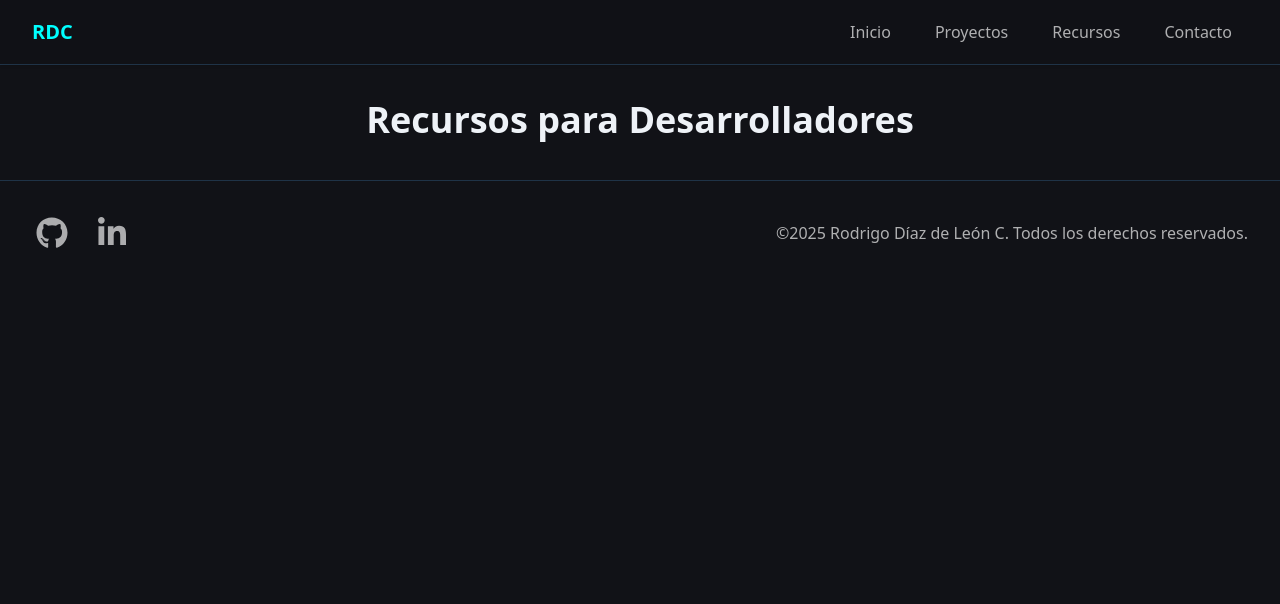
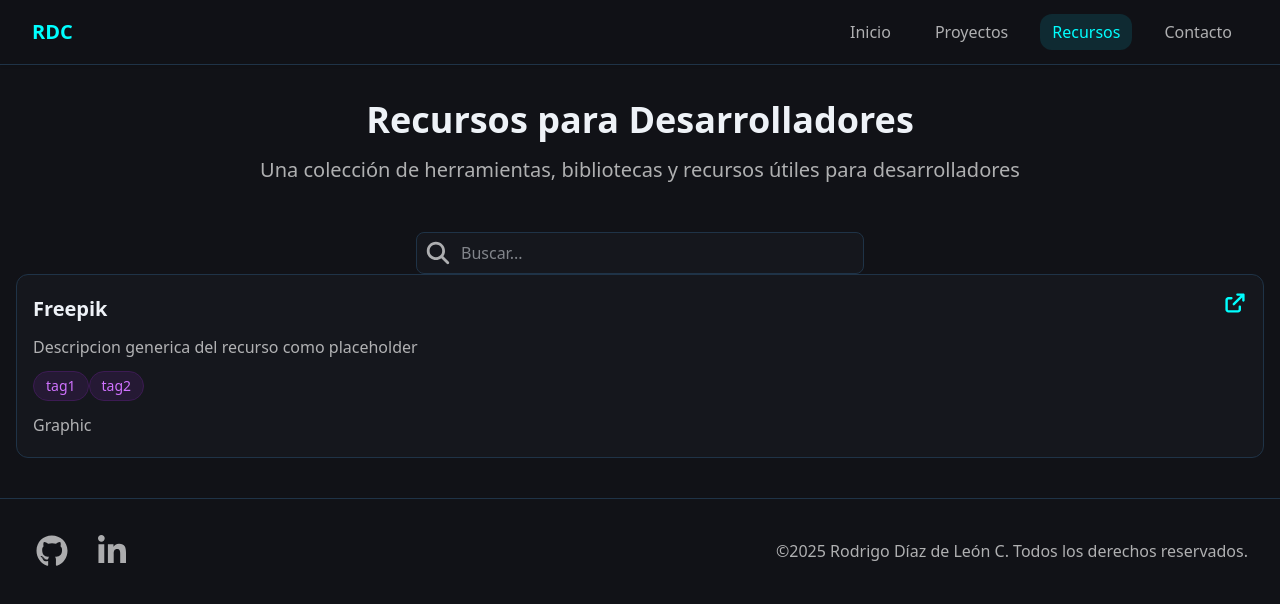
Before and after one commit to RoyDCC/RoyDCC.github.io, a Vue app: page /resources in a window 1280 px wide. Shown: the top 604 px of the page. Built offline with nearby package versions, Linux system fonts and the light colour scheme.

Commit message:
New resources interface structure, little fix in contact page and first version of resource card component

```diff
--- a/src/shared/components/Navbar.vue
+++ b/src/shared/components/Navbar.vue
@@ -16,20 +16,20 @@
             tabindex="0"
             class="menu menu-sm dropdown-content bg-base-100 rounded-box z-1 mt-3 w-52 p-2 shadow bg-default rounded-lg"
           >
-            <li><router-link to="/" class="rounded-xl text-base">Inicio</router-link></li>
-            <li><router-link to="#" class="rounded-xl text-base">Proyectos</router-link></li>
-            <li><router-link to="/resources" class="rounded-xl text-base">Recursos</router-link></li>
-            <li><router-link to="/contact" class="rounded-xl text-base">Contacto</router-link></li>
+            <li><router-link active-class="bg-active-blue" to="/" class="rounded-xl text-base">Inicio</router-link></li>
+            <li><span active-class="bg-active-blue" to="#" class="rounded-xl text-base">Proyectos</span></li>
+            <li><router-link active-class="bg-active-blue" to="/resources" class="rounded-xl text-base">Recursos</router-link></li>
+            <li><router-link active-class="bg-active-blue" to="/contact" class="rounded-xl text-base">Contacto</router-link></li>
           </ul>
         </div>
         <router-link to="/" class="text-xl text-cian font-bold">RDC</router-link>
       </div>
       <div class="navbar-center hidden lg:flex pt-0">
         <ul class="menu menu-horizontal px-1 gap-5">
-          <li><router-link to="/" class="rounded-xl text-base">Inicio</router-link></li>
-          <li><router-link to="#" class="rounded-xl text-base">Proyectos</router-link></li>
-          <li><router-link to="/resources" class="rounded-xl text-base">Recursos</router-link></li>
-          <li><router-link to="/contact" class="rounded-xl text-base">Contacto</router-link></li>
+          <li><router-link active-class="bg-active-blue" to="/" class="rounded-xl text-base">Inicio</router-link></li>
+          <li><span active-class="bg-active-blue" to="#" class="rounded-xl text-base">Proyectos</span></li>
+          <li><router-link active-class="bg-active-blue" to="/resources" class="rounded-xl text-base">Recursos</router-link></li>
+          <li><router-link active-class="bg-active-blue" to="/contact" class="rounded-xl text-base">Contacto</router-link></li>
         </ul>
       </div>
     </div>
--- a/src/shared/constants/resources.ts
+++ b/src/shared/constants/resources.ts
@@ -1,7 +1,8 @@
 export interface Resource {
   pageName: string;
   pageLink: string;
-  pageImg: string;
+  description: string;
+  tags: string[];
   category:
     | "graphic"
     | "coding"
@@ -17,257 +18,299 @@ export const resources: Resource[] = [
   {
     pageName: "Freepik",
     pageLink: "https://www.freepik.com/author/freepik",
-    pageImg: "https://i.imgur.com/dTN1F5m.jpg",
+    description: "Descripcion generica del recurso como placeholder",
+    tags: ['tag1', 'tag2'],
     category: "graphic",
   },
   {
     pageName: "Pexels",
     pageLink: "https://www.pexels.com/",
-    pageImg: "https://i.imgur.com/7cfYNkY.jpg",
+    description: "Descripcion generica del recurso como placeholder",
+    tags: ['tag1', 'tag2'],
     category: "graphic",
   },
   {
     pageName: "Pixabay",
     pageLink: "https://pixabay.com/es/",
-    pageImg: "https://i.imgur.com/EUvjqln.jpg",
+    description: "Descripcion generica del recurso como placeholder",
+    tags: ['tag1', 'tag2'],
     category: "graphic",
   },
   {
     pageName: "Unsplash",
     pageLink: "https://unsplash.com/",
-    pageImg: "https://i.imgur.com/hHdVe1j.jpg",
+    description: "Descripcion generica del recurso como placeholder",
+    tags: ['tag1', 'tag2'],
     category: "graphic",
   },
   {
     pageName: "Giphy",
     pageLink: "https://giphy.com/",
-    pageImg: "https://i.imgur.com/00ObnIn.jpg",
+    description: "Descripcion generica del recurso como placeholder",
+    tags: ['tag1', 'tag2'],
     category: "graphic",
   },
   {
     pageName: "Uiverse",
     pageLink: "https://uiverse.io/",
-    pageImg: "https://i.imgur.com/Rb7nqhm.jpg",
+    description: "Descripcion generica del recurso como placeholder",
+    tags: ['tag1', 'tag2'],
     category: "graphic",
   },
   {
     pageName: "Undraw",
     pageLink: "https://undraw.co/illustrations",
-    pageImg: "https://i.imgur.com/bWkso5E.jpg",
+    description: "Descripcion generica del recurso como placeholder",
+    tags: ['tag1', 'tag2'],
     category: "graphic",
   },
   {
     pageName: "Uiball",
     pageLink: "https://uiball.com/",
-    pageImg: "https://i.imgur.com/RaPev2s.jpg",
+    description: "Descripcion generica del recurso como placeholder",
+    tags: ['tag1', 'tag2'],
     category: "graphic",
   },
   // Practice
   {
     pageName: "CodeWars",
     pageLink: "https://www.codewars.com/users/sign_in",
-    pageImg: "https://i.imgur.com/XkewUDU.jpg",
+    description: "Descripcion generica del recurso como placeholder",
+    tags: ['tag1', 'tag2'],
     category: "coding",
   },
   {
     pageName: "Leetcode",
     pageLink: "https://leetcode.com/explore/",
-    pageImg: "https://i.imgur.com/TLSCCur.jpg",
+    description: "Descripcion generica del recurso como placeholder",
+    tags: ['tag1', 'tag2'],
     category: "coding",
   },
   {
     pageName: "HackerRank",
     pageLink: "https://www.hackerrank.com/dashboard",
-    pageImg: "https://i.imgur.com/OrTFkbk.jpg",
+    description: "Descripcion generica del recurso como placeholder",
+    tags: ['tag1', 'tag2'],
     category: "coding",
   },
   {
     pageName: "Codeforces",
     pageLink: "https://codeforces.com/",
-    pageImg: "https://i.imgur.com/s319fTc.jpg",
+    description: "Descripcion generica del recurso como placeholder",
+    tags: ['tag1', 'tag2'],
     category: "coding",
   },
   {
     pageName: "EdX",
     pageLink: "https://www.edx.org/",
-    pageImg: "https://i.imgur.com/FcwAqXg.jpg",
+    description: "Descripcion generica del recurso como placeholder",
+    tags: ['tag1', 'tag2'],
     category: "coding",
   },
   {
     pageName: "Learn X in Y minutes",
     pageLink: "https://learnxinyminutes.com/",
-    pageImg: "https://i.imgur.com/mskTcQL.jpg",
+    description: "Descripcion generica del recurso como placeholder",
+    tags: ['tag1', 'tag2'],
     category: "coding",
   },
   {
     pageName: "Frontend Practice",
     pageLink: "https://www.frontendpractice.com/",
-    pageImg: "https://i.imgur.com/ls9TQtt.jpg",
+    description: "Descripcion generica del recurso como placeholder",
+    tags: ['tag1', 'tag2'],
     category: "coding",
   },
   {
     pageName: "Codecademy",
     pageLink: "https://www.codecademy.com/catalog",
-    pageImg: "https://i.imgur.com/3y1K6TN.jpg",
+    description: "Descripcion generica del recurso como placeholder",
+    tags: ['tag1', 'tag2'],
     category: "coding",
   },
   // Design
   {
     pageLink: "https://app.uizard.io/prototypes",
-    pageImg: "https://i.imgur.com/H6WnZPP.jpg",
+    description: "Descripcion generica del recurso como placeholder",
+    tags: ['tag1', 'tag2'],
     pageName: "Uizard",
     category: "design",
   },
   {
     pageLink: "https://dribbble.com/shots",
-    pageImg: "https://i.imgur.com/4SXLEax.jpg",
+    description: "Descripcion generica del recurso como placeholder",
+    tags: ['tag1', 'tag2'],
     pageName: "Dribble",
     category: "design",
   },
   {
     pageLink: "https://online.visual-paradigm.com/login.jsp?t=diagrams",
-    pageImg: "https://i.imgur.com/dVqDlQT.jpg",
+    description: "Descripcion generica del recurso como placeholder",
+    tags: ['tag1', 'tag2'],
     pageName: "Visual Paradigm",
     category: "design",
   },
   {
     pageLink: "https://create.piktochart.com/users/sign_in#text",
-    pageImg: "https://i.imgur.com/ZRQGWbC.jpg",
+    description: "Descripcion generica del recurso como placeholder",
+    tags: ['tag1', 'tag2'],
     pageName: "Piktochart",
     category: "design",
   },
   {
     pageLink: "https://www.canva.com/",
-    pageImg: "https://i.imgur.com/2Ix98E3.jpg",
+    description: "Descripcion generica del recurso como placeholder",
+    tags: ['tag1', 'tag2'],
     pageName: "Canva",
     category: "design",
   },
   // Libraries
   {
     pageLink: "https://fontawesome.com/",
-    pageImg: "https://i.imgur.com/nXADxmQ.jpg",
+    description: "Descripcion generica del recurso como placeholder",
+    tags: ['tag1', 'tag2'],
     pageName: "FontAwesome",
     category: "libraries",
   },
   {
     pageLink: "https://getbootstrap.com/docs/5.3/components/navbar/",
-    pageImg: "https://i.imgur.com/KcUopn5.jpg",
+    description: "Descripcion generica del recurso como placeholder",
+    tags: ['tag1', 'tag2'],
     pageName: "Bootstrap",
     category: "libraries",
   },
   {
     pageLink: "https://animate.style/",
-    pageImg: "https://i.imgur.com/2stkeBI.jpg",
+    description: "Descripcion generica del recurso como placeholder",
+    tags: ['tag1', 'tag2'],
     pageName: "Animation.css",
     category: "libraries",
   },
   {
     pageLink: "https://devicon.dev/",
-    pageImg: "https://i.imgur.com/2stkeBI.jpg",
+    description: "Descripcion generica del recurso como placeholder",
+    tags: ['tag1', 'tag2'],
     pageName: "Devicons",
     category: "graphic",
   },
   {
     pageLink: "https://tabler-icons.io/",
-    pageImg: "",
+    description: "Descripcion generica del recurso como placeholder",
+    tags: ['tag1', 'tag2'],
     pageName: "Tabler Icons",
     category: "libraries",
   },
   // Documentation
   {
     pageLink: "https://overapi.com/",
-    pageImg: "https://i.imgur.com/aVL376k.jpg",
+    description: "Descripcion generica del recurso como placeholder",
+    tags: ['tag1', 'tag2'],
     pageName: "OverAPI",
     category: "documentation",
   },
   {
     pageLink: "https://javascript.info/",
-    pageImg: "https://i.imgur.com/VrzRwMr.jpg",
+    description: "Descripcion generica del recurso como placeholder",
+    tags: ['tag1', 'tag2'],
     pageName: "JS Info",
     category: "documentation",
   },
   {
     pageLink: "https://shortcode.dev/",
-    pageImg: "https://i.imgur.com/EdP4iaf.jpg",
+    description: "Descripcion generica del recurso como placeholder",
+    tags: ['tag1', 'tag2'],
     pageName: "Shortcut Code",
     category: "documentation",
   },
   {
     pageLink: "https://code.visualstudio.com/docs/editing/codebasics",
-    pageImg: "https://i.imgur.com/EdP4iaf.jpg",
+    description: "Descripcion generica del recurso como placeholder",
+    tags: ['tag1', 'tag2'],
     pageName: "VS Code Editing",
     category: "documentation",
   },
   // Tools
   {
     pageLink: "https://bulkresizephotos.com/en",
-    pageImg: "https://i.imgur.com/WvSdesD.jpg",
+    description: "Descripcion generica del recurso como placeholder",
+    tags: ['tag1', 'tag2'],
     pageName: "BulkResize",
     category: "tools",
   },
   {
     pageLink: "https://imgur.com/",
-    pageImg: "https://i.imgur.com/1KpTi8s.jpg",
+    description: "Descripcion generica del recurso como placeholder",
+    tags: ['tag1', 'tag2'],
     pageName: "Imgur",
     category: "tools",
   },
   {
     pageLink: "https://www.virustotal.com/gui/home/upload",
-    pageImg: "https://i.imgur.com/wnfThea.jpg",
+    description: "Descripcion generica del recurso como placeholder",
+    tags: ['tag1', 'tag2'],
     pageName: "VirusTotal",
     category: "tools",
   },
   {
     pageLink: "https://pagespeed.web.dev/",
-    pageImg: "https://i.imgur.com/27qvi6v.jpg",
+    description: "Descripcion generica del recurso como placeholder",
+    tags: ['tag1', 'tag2'],
     pageName: "PageSpeed",
     category: "tools",
   },
   {
     pageLink: "https://www.xml-sitemaps.com/",
-    pageImg: "https://i.imgur.com/GX1qXhu.jpg",
+    description: "Descripcion generica del recurso como placeholder",
+    tags: ['tag1', 'tag2'],
     pageName: "XML Sitemap",
     category: "tools",
   },
   {
     pageLink: "https://jsoncrack.com/",
-    pageImg: "https://i.imgur.com/ZFewZeu.jpg",
+    description: "Descripcion generica del recurso como placeholder",
+    tags: ['tag1', 'tag2'],
     pageName: "Jsoncrack",
     category: "tools",
   },
   {
     pageLink: "https://fonts.google.com/",
-    pageImg: "https://i.imgur.com/uzTQ2aK.jpg",
+    description: "Descripcion generica del recurso como placeholder",
+    tags: ['tag1', 'tag2'],
     pageName: "GoogleFonts",
     category: "others",
   },
   {
     pageLink: "https://colorhunt.co/",
-    pageImg: "https://i.imgur.com/zjV6LIi.jpg",
+    description: "Descripcion generica del recurso como placeholder",
+    tags: ['tag1', 'tag2'],
     pageName: "ColorHunt",
     category: "others",
   },
   {
     pageLink: "https://www.cssmatic.com/",
-    pageImg: "https://i.imgur.com/dnd3oha.jpg",
+    description: "Descripcion generica del recurso como placeholder",
+    tags: ['tag1', 'tag2'],
     pageName: "CssMatic",
     category: "others",
   },
   {
     pageLink: "https://bennettfeely.com/clippy/",
-    pageImg: "https://i.imgur.com/ifBftxd.jpg",
+    description: "Descripcion generica del recurso como placeholder",
+    tags: ['tag1', 'tag2'],
     pageName: "ClipPath",
     category: "others",
   },
   {
     pageLink: "https://randomuser.me/",
-    pageImg: "https://i.imgur.com/CN5qy9S.jpg",
+    description: "Descripcion generica del recurso como placeholder",
+    tags: ['tag1', 'tag2'],
     pageName: "RandomUser",
     category: "others",
   },
   {
     pageLink: "https://fakestoreapi.com/",
-    pageImg: "https://i.imgur.com/qJZ9BoX.jpg",
+    description: "Descripcion generica del recurso como placeholder",
+    tags: ['tag1', 'tag2'],
     pageName: "StoreAPI",
     category: "others",
   },
--- a/src/style.css
+++ b/src/style.css
@@ -14,6 +14,9 @@
   --custom-glass-bg: #111217cc;
   --custom-light-bg: #272935;
   --custom-soft-bg: #0003;
+  --custom-bg-blue: #0f2a32;
+  --custom-bg-purple: #251934;
+  --custom-text-purple: #d072ff;
 
   --custom-hero-gradient-bg: linear-gradient(135deg, #13141a, #25262e);
   --custom-cian-gradient-bg: linear-gradient(135deg, #00ffff, #4dffff);
@@ -22,13 +25,11 @@
   #4dffff (--primary-glow: 185 100% 70%) Variante brillante del cian, usado en efectos hover y estados activos.
   #25262e (--secondary: 230 15% 18%) Color secundario, usado en botones secundarios y elementos menos prominentes.
   #cc00ff (--accent: 280 100% 60%) Púrpura de acento, definido pero usado mínimamente en el diseño actual.
-  #2a2b34 (--border: 230 15% 20%) Color de bordes, usado en inputs y separadores de elementos.
-
-  Gradientes
-  linear-gradient(135deg, rgba(31,33,40,0.1), rgba(31,33,40,0.05)) (--gradient-glass) Gradiente sutil para efectos glass, usado en elementos con transparencia. */
+  */
 }
 html {
   scroll-behavior: smooth;
+  overflow-y: scroll;
 }
 .main-font {
   font-family: ui-sans-serif, system-ui, sans-serif, "Apple Color Emoji",
@@ -48,17 +49,27 @@ html {
   background-color: var(--custom-glass-bg);
   backdrop-filter: blur(12px);
 }
+.bg-purple{
+  background-color: var(--custom-bg-purple);
+}
 .bg-cian-gradient {
   background: var(--custom-cian-gradient-bg);
 }
 .bg-soft-blue {
   background-color: #15171d;
 }
+.bg-active-blue{
+  background-color: var(--custom-bg-blue);
+  color: var(--custom-text-cian);
+}
 .drop-light {
   filter: drop-shadow(1px 1px 4px #28b4b424);
 }
 .text-black {
   color: var(--custom-text-dark);
+}
+.text-purple {
+  color: var(--custom-text-purple);
 }
 .text-white {
   color: var(--custom-text-primary);
@@ -83,6 +94,9 @@ html {
 .glass-border-t {
   border-top: 1px solid var(--custom-glass-border);
 }
+.border-purple{
+  border: 0.5px solid #3c1b53;
+}
 .container-lg {
   max-width: 900px;
   margin-inline: auto;
--- a/src/ui/contact/pages/ContactPage.vue
+++ b/src/ui/contact/pages/ContactPage.vue
@@ -7,7 +7,7 @@
         escuchar de ti!
       </p>
     </div>
-    <div class="contact-cards-container flex flex-row flex-wrap justify-center gap-5 py-10">
+    <div class="contact-cards-container flex flex-row flex-wrap justify-center gap-5 py-12">
       <ContactCard v-for="c in contactOptions" :title="c.title" :description="c.description" :icon="c.icon" :link="c.link" />
     </div>
   </section>
--- /dev/null
+++ b/src/ui/resources/components/ResourceCard.vue
@@ -0,0 +1,25 @@
+<template>
+  <div class="glass-border-full rounded-xl bg-soft-blue p-4 py-5 relative flex flex-col gap-3 justify-between">
+    <a :href="resource.pageLink" class="block absolute top-4 right-4 w-6 h-6"><img :src="externalLink" alt="Visit" class="w-full" /></a>
+
+    <h1 class="text-white text-xl font-semibold">{{ resource.pageName }}</h1>
+    <p class="text-desc">{{ resource.description }}</p>
+    <ul class="flex flex-wrap text-sm">
+      <li
+        v-for="t in resource.tags"
+        class="bg-purple text-purple border-purple font-light rounded-full p-1 px-3"
+      >
+        {{ t }}
+      </li>
+    </ul>
+    <p class="text-desc capitalize">{{ resource.category }}</p>
+  </div>
+</template>
+
+<script setup lang="ts">
+import type { Resource } from "../../../shared/constants/resources";
+import externalLink from "/icons/external-link.svg";
+const props = defineProps<{ resource: Resource }>();
+</script>
+
+<style scoped></style>
--- a/src/ui/resources/pages/ResourcesPage.vue
+++ b/src/ui/resources/pages/ResourcesPage.vue
@@ -1,11 +1,45 @@
 <template>
   <section class="px-4 py-10 mt-15">
-    <h1 class="text-4xl font-bold text-center">
-      Recursos para Desarrolladores
-    </h1>
+    <div class="resources-desc-container">
+      <h1 class="text-4xl font-bold text-center">
+        Recursos para Desarrolladores
+      </h1>
+      <p class="text-xl text-desc mt-4 text-center">
+        Una colección de herramientas, bibliotecas y recursos útiles para
+        desarrolladores
+      </p>
+    </div>
+
+    <article class="resources-container mt-12">
+      <div class="search-wrapper max-w-md m-auto relative">
+        <img
+          :src="searchSVG"
+          alt="Search"
+          class="w-7 h-7 object-contain absolute top-0 bottom-0 left-2 m-auto z-1 opacity-65 pointer-events-none"
+        />
+        <input
+          type="search"
+          class="search-bar glass-border-full px-4 py-2 pl-11 w-full rounded-lg bg-soft-blue"
+          placeholder="Buscar..."
+        />
+      </div>
+
+      <div class="resources-list">
+        <!-- <ResourceCard v-for="r in resources" :resource="r" /> -->
+         <ResourceCard :resource="resources[0]" />
+      </div>
+    </article>
   </section>
 </template>
 
-<script setup lang="ts"></script>
+<script setup lang="ts">
+import { resources } from "../../../shared/constants/resources";
+import ResourceCard from "../components/ResourceCard.vue";
+import searchSVG from "/icons/search.svg";
+</script>
 
-<style scoped></style>
+<style scoped>
+input:focus {
+  outline: .1px solid var(--custom-text-cian);
+}
+</style>
```
Also changed, not shown: public/icons/external-link.svg (added).
